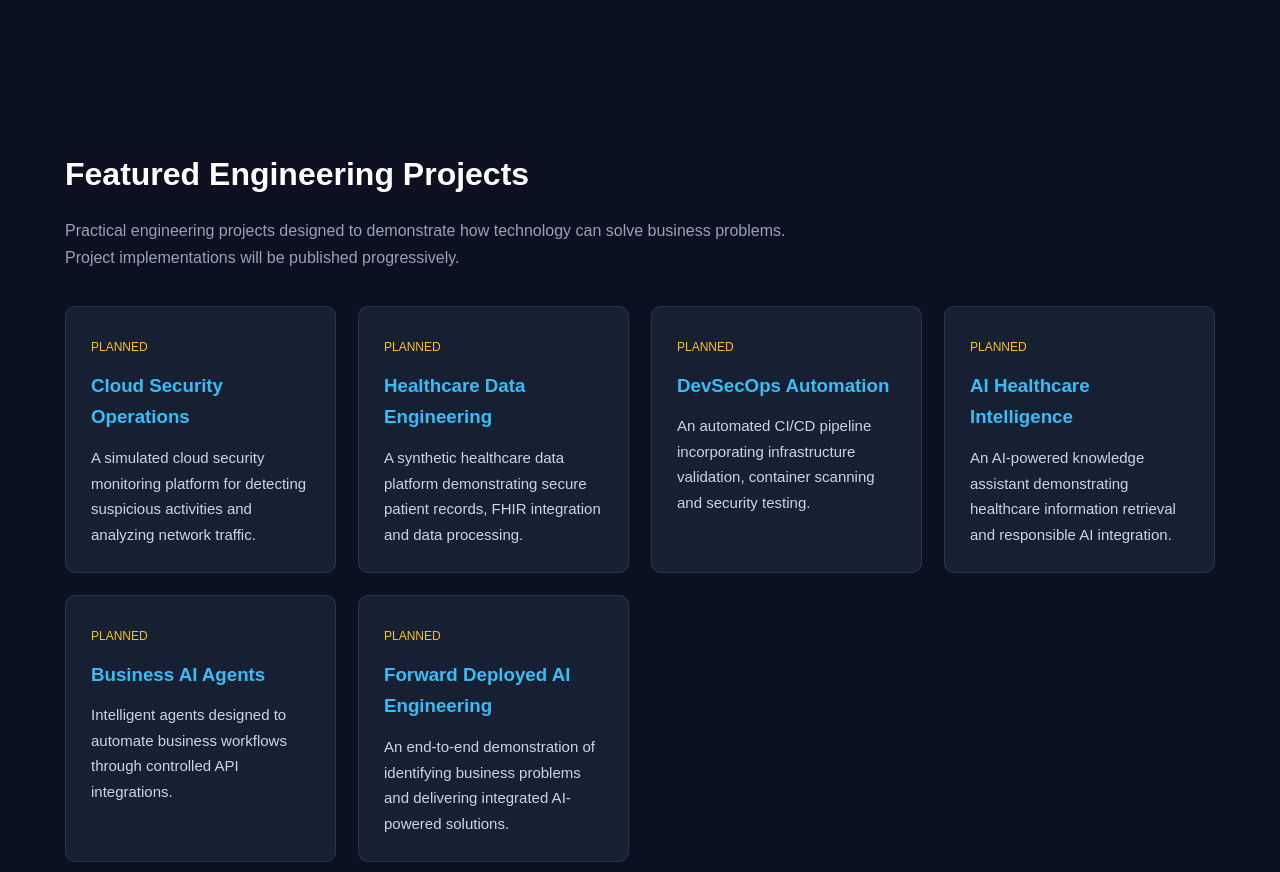
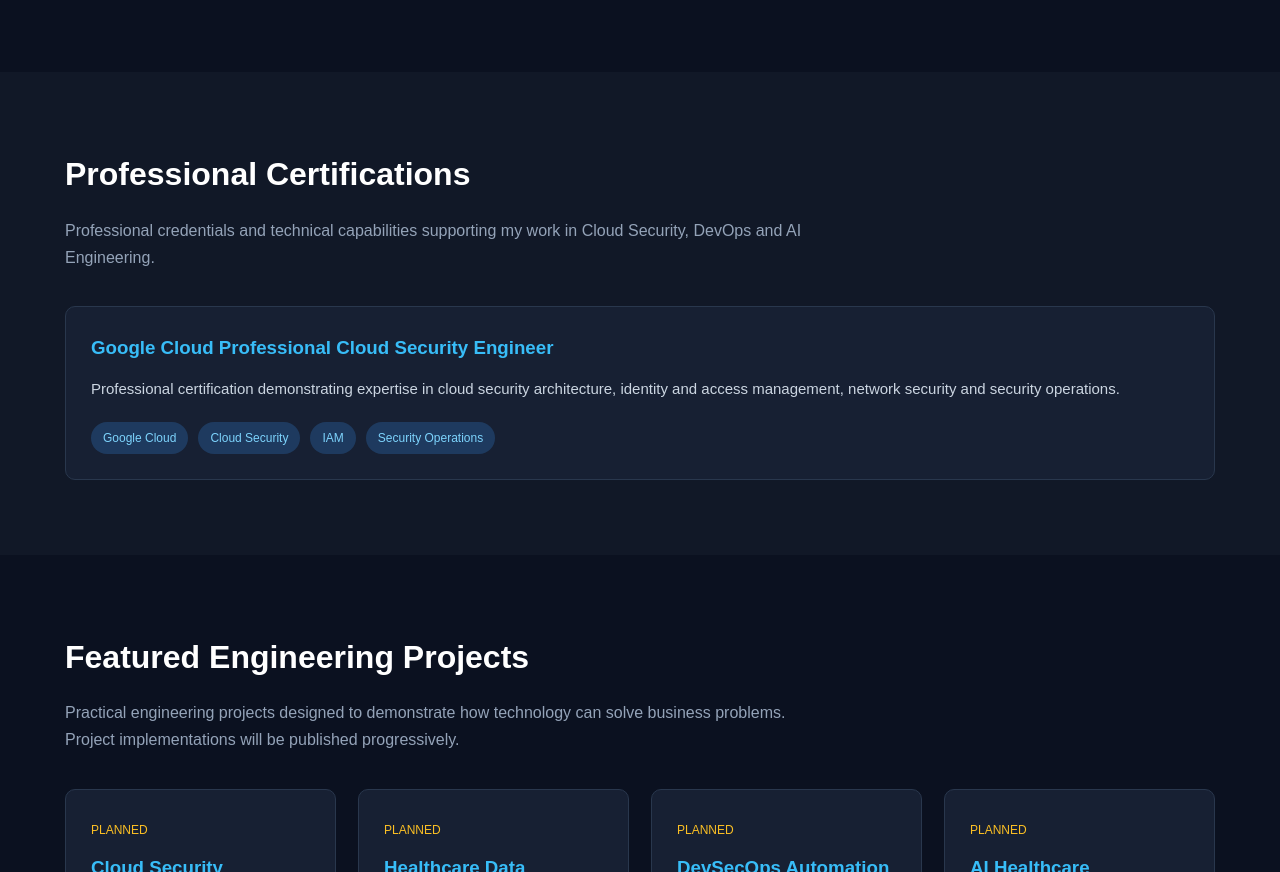
Before and after one commit to Emmatos/Emmatos.github.io, a plain HTML site: page index.html in a window 1280 px wide. Shown: the part 1566-2438 px from the top of the page. Drawn offline with Linux system fonts and the light colour scheme.

Commit message:
Update index.html
Add professional cloud security certification section.

```diff
--- a/index.html
+++ b/index.html
@@ -440,6 +440,48 @@
     </div>
 </section>
 
+
+<section id="certifications" class="about">
+    <div class="container">
+
+        <h2 class="section-title">
+            Professional Certifications
+        </h2>
+
+        <p class="section-intro">
+            Professional credentials and technical capabilities
+            supporting my work in Cloud Security, DevOps and
+            AI Engineering.
+        </p>
+
+        <div class="skills-grid">
+
+            <div class="card">
+                <h3>
+                    Google Cloud Professional
+                    Cloud Security Engineer
+                </h3>
+
+                <p>
+                    Professional certification demonstrating
+                    expertise in cloud security architecture,
+                    identity and access management, network
+                    security and security operations.
+                </p>
+
+                <div class="tags">
+                    <span class="tag">Google Cloud</span>
+                    <span class="tag">Cloud Security</span>
+                    <span class="tag">IAM</span>
+                    <span class="tag">Security Operations</span>
+                </div>
+            </div>
+
+        </div>
+
+    </div>
+</section>
+
 <section id="projects">
     <div class="container">
 
```
